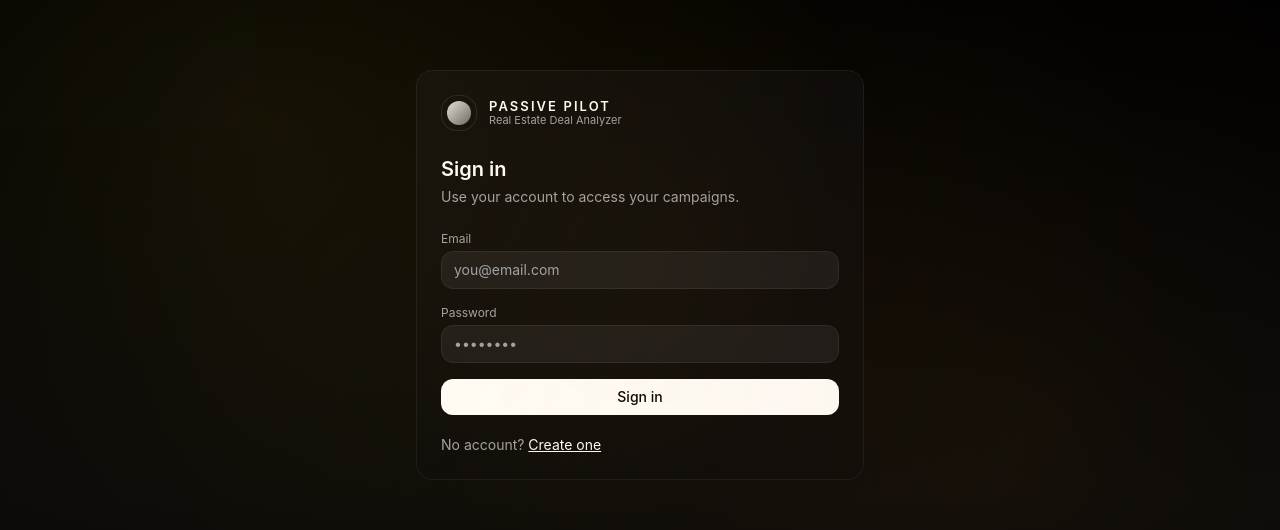
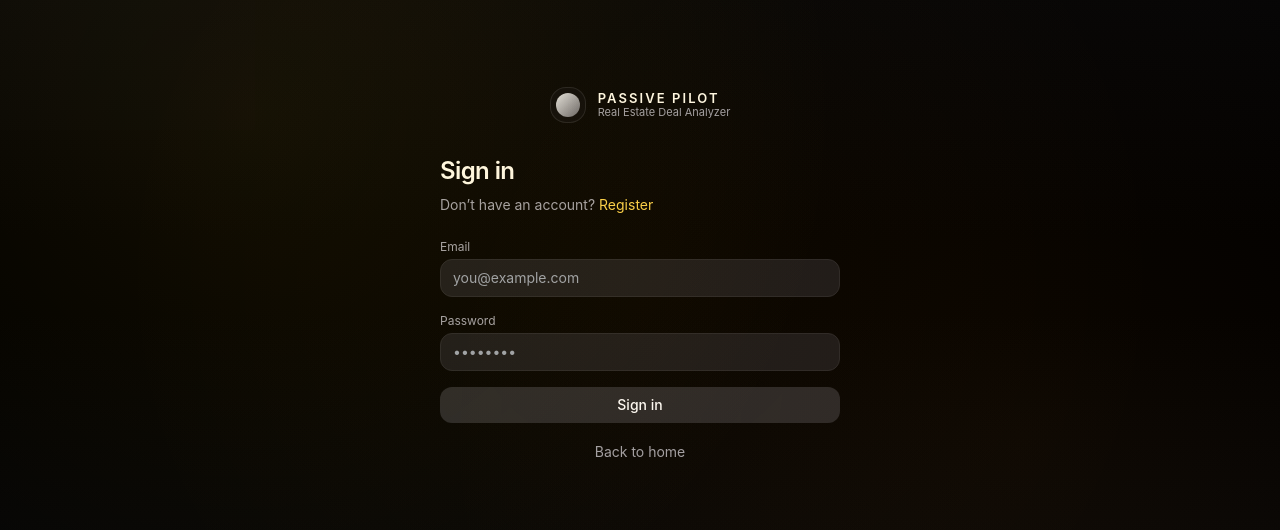
Before and after one commit to MohamedA12289/Passive_Pilot, a Next.js app in the folder code/frontend/: page /login in a window 1280 px wide. Shown: the part 125-655 px from the top of the page. Built offline with nearby package versions, Linux system fonts and the light colour scheme; no server answers.

Commit message:
Refactor login page to include Supabase checks

```diff
--- a/code/frontend/app/login/page.tsx
+++ b/code/frontend/app/login/page.tsx
@@ -1,41 +1,50 @@
-"use client";
+import Link from "next/link";
+import { useRouter, useSearchParams } from "next/navigation";
+import { useEffect, useState } from "react";
 
-import Link from "next/link";
-import { useRouter } from "next/navigation";
-import { useEffect, useState } from "react";
-import { useSearchParams } from "next/navigation";
 import { Brand } from "@/components/Brand";
 import { Button } from "@/components/Button";
 import { Input } from "@/components/Input";
-import { getSession, isEmailVerified, signIn, signOut } from "@/lib/supabase/auth";
+
+import { getSession, isEmailVerified, signIn, signOut, isSupabaseConfigured } from "@/lib/supabase/auth";
 
 export default function LoginPage() {
   const router = useRouter();
   const searchParams = useSearchParams();
+
   const [email, setEmail] = useState("");
   const [password, setPassword] = useState("");
+
   const [err, setErr] = useState<string | null>(null);
   const [loading, setLoading] = useState(false);
 
+  // Read message param (from RequireAuth redirects), and also protect against missing Supabase config
   useEffect(() => {
-    (async () => {
-      const msg = searchParams.get("message");
-      if (msg) setErr(msg);
-    })();
+    const msg = searchParams.get("message");
+    if (msg) setErr(msg);
+
+    if (!isSupabaseConfigured()) {
+      setErr(
+        "Supabase is not configured. Set NEXT_PUBLIC_SUPABASE_URL and NEXT_PUBLIC_SUPABASE_ANON_KEY."
+      );
+    }
   }, [searchParams]);
 
+  // If already authenticated via Supabase, bounce to dashboard
   useEffect(() => {
     (async () => {
       try {
         const session = await getSession();
         if (!session) return;
+
         if (!isEmailVerified(session.user ?? null)) {
           setErr("Please verify your email before continuing.");
           await signOut().catch(() => undefined);
           return;
         }
+
         router.push("/dashboard");
-      } catch (e) {
+      } catch {
         // ignore
       }
     })();
@@ -45,35 +54,77 @@ export default function LoginPage() {
     e.preventDefault();
     setErr(null);
     setLoading(true);
+
     try {
+      if (!isSupabaseConfigured()) {
+        setErr(
+          "Supabase is not configured. Set NEXT_PUBLIC_SUPABASE_URL and NEXT_PUBLIC_SUPABASE_ANON_KEY."
+        );
+        return;
+      }
+
       const { session, user } = await signIn(email, password);
       const authedUser = session?.user ?? user ?? null;
+
       if (!isEmailVerified(authedUser)) {
         await signOut().catch(() => undefined);
         setErr("Please verify your email before signing in.");
         return;
       }
+
       router.push("/dashboard");
     } catch (e: any) {
-      setErr(e.message || "Login failed");
+      setErr(e?.message || "Login failed");
     } finally {
       setLoading(false);
     }
   }
 
   return (
-    <div className="min-h-screen flex items-center justify-center px-4">
-      <div className="w-full max-w-md rounded-2xl border border-zinc-900 bg-zinc-950 p-6">
-        <div className="mb-6"><Brand /></div>
-        <h1 className="text-xl font-semibold mb-1">Sign in</h1>
-        <p className="text-sm text-zinc-400 mb-6">Use your account to access your campaigns.</p>
-        {err ? <div className="mb-4 text-sm text-red-400">{err}</div> : null}
-        <form onSubmit={onSubmit} className="space-y-4">
-          <Input label="Email" value={email} onChange={(e) => setEmail(e.target.value)} placeholder="you@email.com" />
-          <Input label="Password" type="password" value={password} onChange={(e) => setPassword(e.target.value)} placeholder="••••••••" />
-          <Button variant="primary" disabled={loading} className="w-full">{loading ? "Signing in..." : "Sign in"}</Button>
+    <div className="min-h-screen bg-gradient-to-b from-neutral-950 via-black to-neutral-950 text-amber-50">
+      <div className="mx-auto flex min-h-screen max-w-md flex-col justify-center px-6 py-16">
+        <div className="mb-8 flex items-center justify-center">
+          <Brand />
+        </div>
+
+        <h1 className="text-2xl font-semibold tracking-tight">Sign in</h1>
+        <p className="mt-2 text-sm text-zinc-400">
+          Don’t have an account?{" "}
+          <Link href="/register" className="text-amber-300 hover:text-amber-200">
+            Register
+          </Link>
+        </p>
+
+        {err ? <div className="mt-6 rounded-md bg-red-950/40 px-4 py-3 text-sm text-red-200">{err}</div> : null}
+
+        <form onSubmit={onSubmit} className="mt-6 space-y-4">
+          <Input
+            label="Email"
+            type="email"
+            value={email}
+            onChange={(e) => setEmail(e.target.value)}
+            placeholder="you@example.com"
+            required
+          />
+          <Input
+            label="Password"
+            type="password"
+            value={password}
+            onChange={(e) => setPassword(e.target.value)}
+            placeholder="••••••••"
+            required
+          />
+
+          <Button type="submit" disabled={loading} className="w-full">
+            {loading ? "Signing in..." : "Sign in"}
+          </Button>
+
+          <div className="text-center">
+            <Link href="/" className="text-sm text-zinc-400 hover:text-zinc-300">
+              Back to home
+            </Link>
+          </div>
         </form>
-        <div className="mt-5 text-sm text-zinc-400">No account? <Link className="text-white underline" href="/register">Create one</Link></div>
       </div>
     </div>
   );
```
